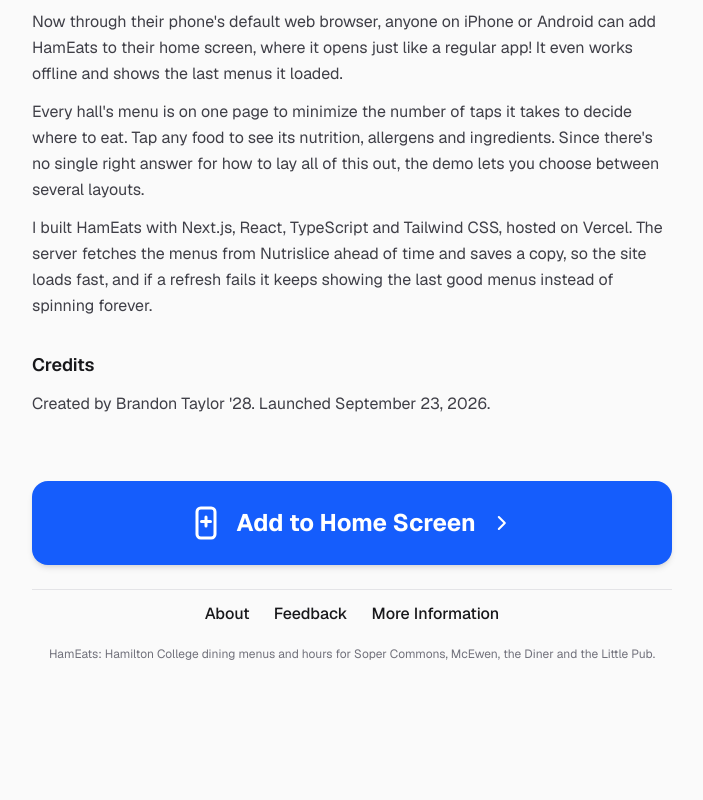
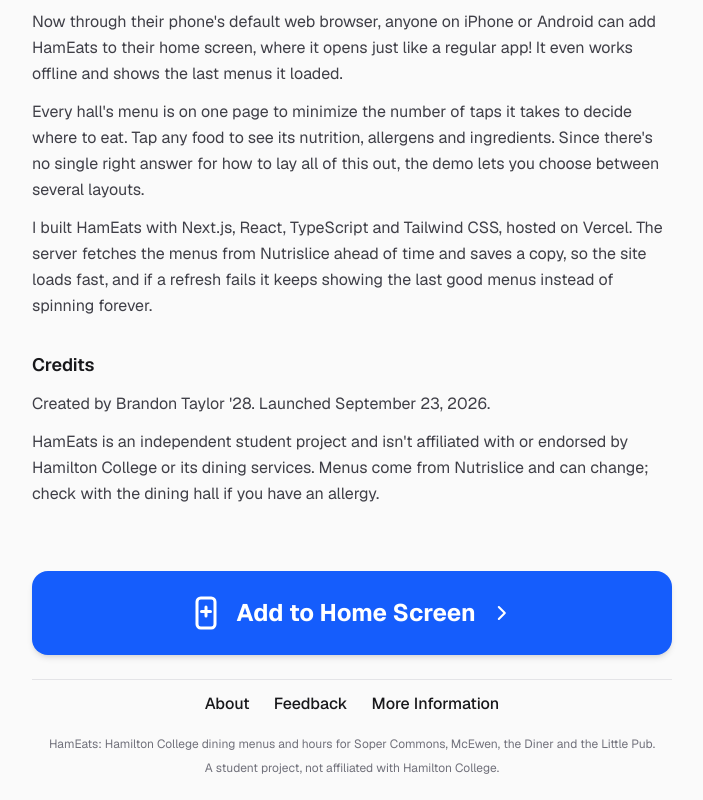
Before and after one commit to HamApps-Club/hameats, a Next.js app in the folder web/: page /about in a window 1280 px wide. Shown: the part 851-1651 px from the top of the page, without its empty margins (288-991 px from the left). Before the commit the page ends 1537 px from the top, so only its background shows below. Built offline with nearby package versions, Linux system fonts and the light colour scheme; no server answers.

Commit message:
Say HamEats is an independent student project
A short line in the footer, and a fuller note on the About page that also
points people with allergies to the dining hall.

```diff
--- a/web/app/about/page.tsx
+++ b/web/app/about/page.tsx
@@ -84,6 +84,11 @@ export default function AboutPage() {
           <p>
             Created by Brandon Taylor &apos;28. Launched September 23, 2026.
           </p>
+          <p>
+            HamEats is an independent student project and isn&apos;t affiliated with or endorsed by Hamilton College or
+            its dining services. Menus come from Nutrislice and can change; check with the dining hall if you have an
+            allergy.
+          </p>
         </Section>
       </main>
 
--- a/web/components/SiteFooter.tsx
+++ b/web/components/SiteFooter.tsx
@@ -165,6 +165,7 @@ export function SiteFooter() {
       <p className="pt-3 text-center">
         HamEats: Hamilton College dining menus and hours for Soper Commons, McEwen, the Diner and the Little Pub.
       </p>
+      <p className="text-center">A student project, not affiliated with Hamilton College.</p>
 
       {feedbackOpen && <FeedbackDialog onClose={() => setFeedbackOpen(false)} />}
     </footer>
```
